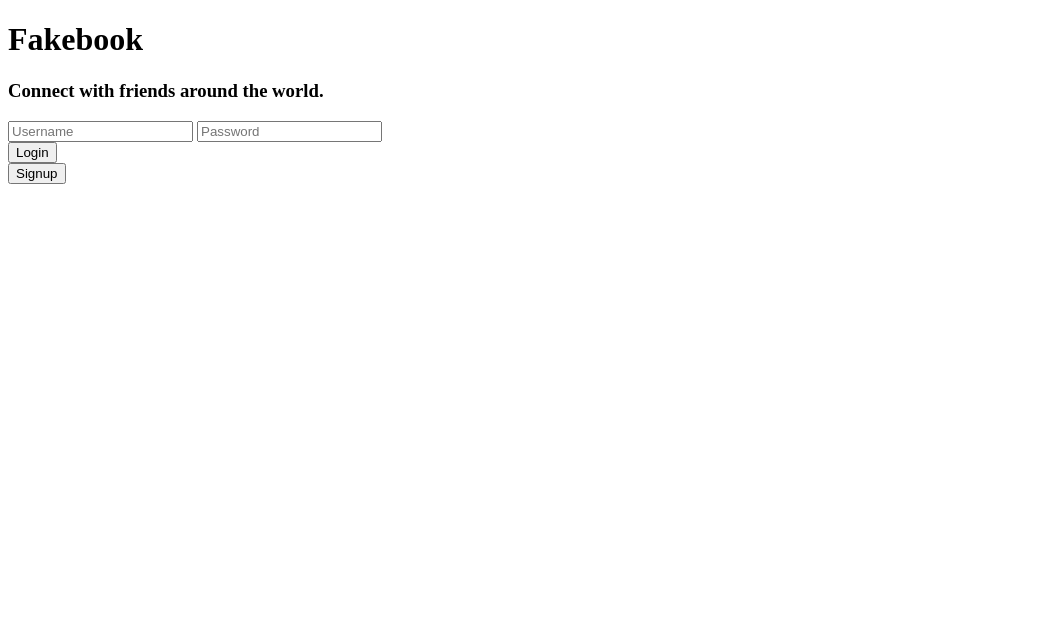
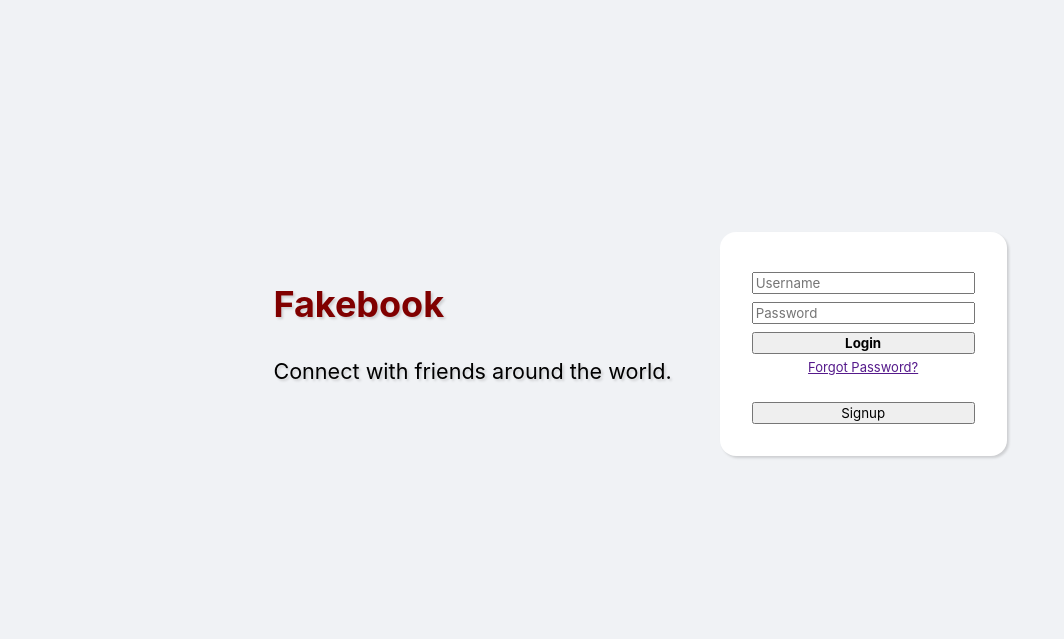
Before and after one commit to the-brain711/Fakebook, a Flask app: page / in a window 1280 px wide. Shown: the top 639 px of the page, without its empty margins (0-1064 px from the left). Run offline with Flask 3, Linux system fonts and the light colour scheme; some libraries are stand-ins or nearby versions.

Commit message:
Slight improvement for login form and added basic CSS for signup page

```diff
--- /dev/null
+++ b/src/Fakebook/static/style.css
@@ -0,0 +1,86 @@
+* {
+    font-family: -apple-system, BlinkMacSystemFont, "segoe ui", roboto, oxygen, ubuntu, cantarell, "fira sans", "droid sans", "helvetica neue", Arial, sans-serif;
+    -webkit-font-smoothing: antialiased;
+    box-sizing: border-box;
+}
+
+body {
+    background-color: #f0f2f5;
+    margin: 0;
+    padding: 0;
+    font-size: 1.125rem;
+    line-height: 1.5;
+}
+
+/* Login Page */
+.login {
+    display: flex;
+    align-items: center;
+    justify-content: center;
+    column-gap: 3rem;
+    height: 80vh;
+    margin-inline: auto;
+}
+
+.login-greeter {
+    text-shadow: rgba(0, 0, 0, 0.15) 1.95px 1.95px 2.6px;
+}
+
+.login-greeter h1 {
+    color: maroon;
+}
+
+.login-greeter label {
+    font-size: larger;
+}
+
+.login-container {
+    background-color: white;
+    margin-top: 3rem;
+    padding: 2rem;
+    display: flex;
+    flex-direction: column;
+    border-radius: 1rem;
+    box-shadow: rgba(0, 0, 0, 0.15) 1.95px 1.95px 2.6px;
+}
+
+.login-container form {
+    display: flex;
+    flex-direction: column;
+    row-gap: 0.5rem;
+}
+
+.login-container form div {
+    font-size: small;
+    color: red;
+}
+
+.login-button {
+    font-weight: bold;
+}
+
+.login-container a {
+    display: flex;
+    justify-content: center;
+    margin-top: 0.25rem;
+    font-size: small;
+}
+
+.login-container button {
+    margin-top: 1.5rem;
+}
+
+
+/* Signup Page */
+.signup {
+    display: flex;
+    flex-direction: column;
+    align-items: center;
+    justify-content: center;
+}
+
+.signup form {
+    display: flex;
+    flex-direction: column;
+    row-gap: 1rem;
+}
--- a/src/Fakebook/templates/Login.html
+++ b/src/Fakebook/templates/Login.html
@@ -10,26 +10,31 @@
         <title>Fakebook - Login or Signup</title>
         <meta name="description" content="">
         <meta name="viewport" content="width=device-width, initial-scale=1">
-        <link rel="stylesheet" href="">
+        <link rel="stylesheet" href="{{ url_for('static', filename='style.css') }}">
     </head>
     <body>
         <!--[if lt IE 7]>
             <p class="browsehappy">You are using an <strong>outdated</strong> browser. Please <a href="#">upgrade your browser</a> to improve your experience.</p>
         <![endif]-->
 
-        <div class="login-header">
+        <div class="login">
+            <div class="login-greeter">
                 <h1>Fakebook</h1>
-            <h3>Connect with friends around the world.</h3>
+                <label>Connect with friends around the world.</label>
             </div>
 
-        <div class="login-input">
+            <div class="login-container">
                 <form action="{{ url_for('login') }}" method="post">
+                    <div class="login-msg">{{ msg }}</div>
                     <input type="text" name="username" id="username" placeholder="Username" required>
                     <input type="password" name="password" id="password" placeholder="Password" required>
-                <div class="login-msg">{{ msg }}</div>
-                <input type="submit" value="Login">
+                    <input class="login-button" type="submit" value="Login">
                 </form>
+
+                <a href="">Forgot Password?</a>
+
                 <button onclick="window.location.href=`{{ url_for('signup') }}`">Signup</button>
+            </div>
         </div>
 
         <script src="" async defer></script>
--- a/src/Fakebook/templates/layout.html
+++ b/src/Fakebook/templates/layout.html
@@ -10,7 +10,7 @@
         <title>{% block title %}{% endblock %}</title>
         <meta name="description" content="">
         <meta name="viewport" content="width=device-width, initial-scale=1">
-        <link rel="stylesheet" href="">
+        <link rel="stylesheet" href="{{ url_for('static', filename='style.css') }}">
     </head>
     <body class="loggedin">
         <!--[if lt IE 7]>
```
Also changed, not shown: src/Fakebook/templates/signup.html (+5 -7 lines). Lines whose indentation alone changed are shown as unchanged.
